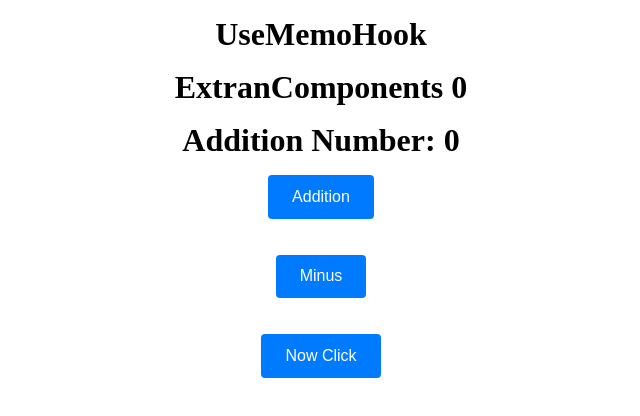
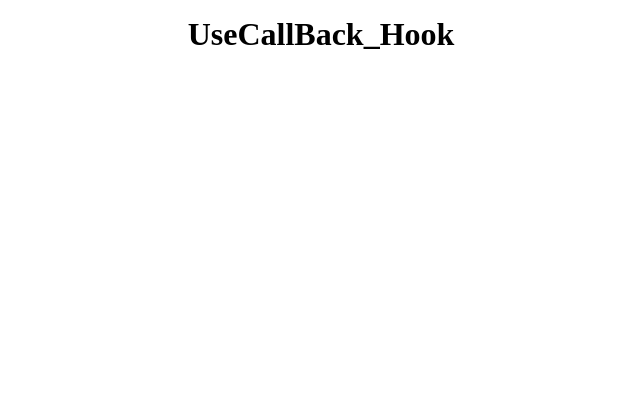
Before and after one commit to Tausifqureshi/React_Revision, a React (Vite) app: page / in a window 1280 px wide. Shown: the top 416 px of the page, without its empty margins (319-959 px from the left). Built offline with nearby package versions, Linux system fonts and the light colour scheme.

Commit message:
useCallBack

```diff
--- a/src/React Perfomance and Advance Hook/MemoizeAllConsept.jsx
+++ b/src/React Perfomance and Advance Hook/MemoizeAllConsept.jsx
@@ -2,6 +2,7 @@ import React from "react";
 import Performance from "./performance react/Performance";
 import ReactMemo from "./Rect Memo/ReactMemo";
 import UseMemoHook from "./useMemo Hook/UseMemoHook";
+import UseCallBack_Hook from "./useCallBack-Hook/UseCallBack_Hook";
 
 function MemoizeAllConsept() {
   <h1> React Performance and Advance Hook Memoize  </h1>
@@ -14,7 +15,10 @@ function MemoizeAllConsept() {
      {/* <ReactMemo /> */}
 
 
-    <UseMemoHook />
+    {/* <UseMemoHook /> */}
+
+
+    <UseCallBack_Hook />
   </div>;
 }
 
--- a/src/React Perfomance and Advance Hook/useCallBack-Hook/UseCallBack_Hook.jsx
+++ b/src/React Perfomance and Advance Hook/useCallBack-Hook/UseCallBack_Hook.jsx
@@ -3,7 +3,11 @@ import React from "react";
 // useCallback ka use isliye kiya jata hai taaki function ko unnecessary re-renders se bachaya ja sake, khaaskar jab function ko child component mein props ke taur par pass kiya jata hai. Yeh ensure karta hai ke function tabhi re-create ho jab dependencies change hon, isse performance improve hoti hai aur extra function re-renders avoid hote hain.
 
 function UseCallBack_Hook() {
-  return <div>UseCallBack_Hook</div>;
+  return <div>
+
+ <h1> UseCallBack_Hook </h1>
+
+  </div>;
 }
 
 export default UseCallBack_Hook;
--- a/src/React Perfomance and Advance Hook/useMemo Hook/useMemoExample.jsx
+++ b/src/React Perfomance and Advance Hook/useMemo Hook/useMemoExample.jsx
@@ -1,8 +1,8 @@
-import React, { useState } from "react";
+import React, { useMemo, useState } from "react";
 
 function UseMemoExample() {
   const [ add ,setAdd] = useState(0);
-  const [ shaow ,setShaow] = useState(false);
+  const [ shaow ,setShaow] = useState(true);
   function btnHandle(){
     setAdd(add + 1);
   }
@@ -13,19 +13,22 @@ function UseMemoExample() {
     }
   }
 
-
-
   function extraComponets(add){ //ek paarmeter lera hai ye
     console.log("Extra Componet", add);
-    for(let i=0; i< 1000000000; i++){} // Dynamic loops ya intensive calculations performance pe impact daal sakti hain. Is problem ko solve karne ke liye useMemo ka use kiya jata hai taaki result ko cache karke unnecessary re-calculations avoid ki ja sakein, aur overall performance improve ho.
-  return add; // add return ho jaye ga;
+    for(let i=0; i< 100000000; i++){} // Dynamic loops ya intensive calculations performance pe impact daal sakti hain. Is problem ko solve karne ke liye useMemo ka use kiya jata hai taaki result ko cache karke unnecessary re-calculations avoid ki ja sakein, aur overall performance improve ho.
+
+   return add; // add return ho jaye ga;
   }
 
-  let number = extraComponets(add);  // extraCompoents Function ke argument me add pass kar re hai add upper wali value hai jab ham addtion kar re ge jo argument me value diya hai ohi value h1 number wale me show hogi.
+let number = useMemo(()=>{
+return  extraComponets(add);  // extraCompoents Function ek argument me add pass kar re hai add upper wali value hai jab ham addtion kar re ge jo argument me value diya hai ohi value h1 number wale me show hogi.
+
+}, [add]) // Ye function sirf tabhi call hoga jab `addition` ki value change hogi; kisi aur state ke change par yeh trigger nahi hoga. useMemo specific values ko memoize karta hai, jo unnecessary recalculations ko rokte hue React ki performance ko enhance karta hai. useMemo React ko zyada calculate karne se rokta hai, taake performance better ho sake.
 
 
   function showClick(){
     console.log("Show Click Function");
+    setShaow(!shaow)
 
   }
 
@@ -37,12 +40,8 @@ function UseMemoExample() {
    <button type="button" onClick={btnHandle} style={{display: "block", margin: "auto"}}> Addition </button><br /><br />
    <button type="button" onClick={btnMinus} style={{display: "block", margin: "auto"}}> Minus </button> <br /> <br />
 
-   <button type="button" onClick={showClick} style={{display: "block", margin: "auto"}}>
-   {shaow ? "Please Click": "Now Click"}
-
-   </button>
-
-
+   <button type="button" onClick={showClick} style={{display: "block", margin: "auto"}}> Click </button> <br />
+    <h1>  {shaow ? "Please Click": "Now Click"} </h1>
 
 
   </div>;
```
Also changed, not shown: src/React Perfomance and Advance Hook/useCallBack-Hook/CallBack.jsx (added, +13 -0 lines), src/React Perfomance and Advance Hook/useCallBack-Hook/Todos.jsx (added, +9 -0 lines).
